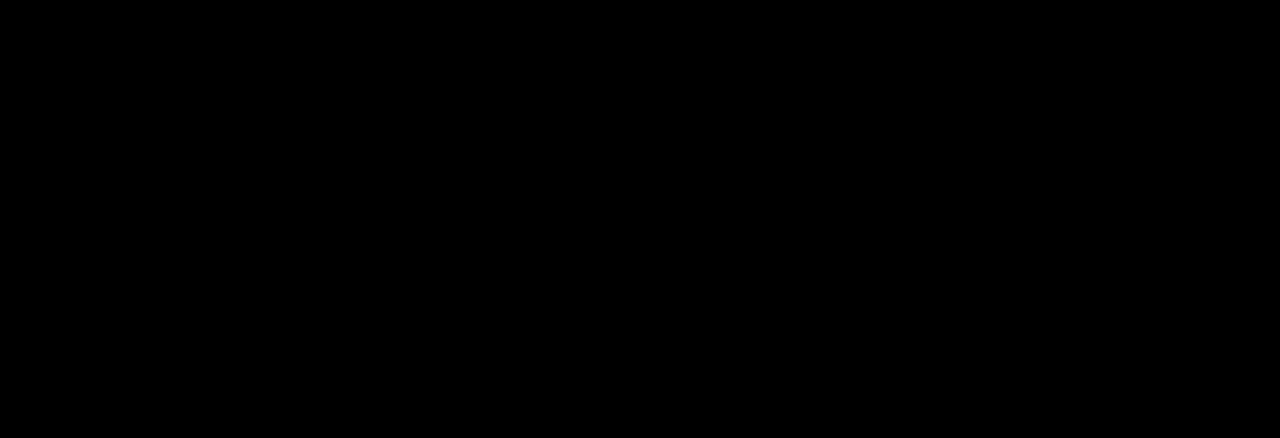
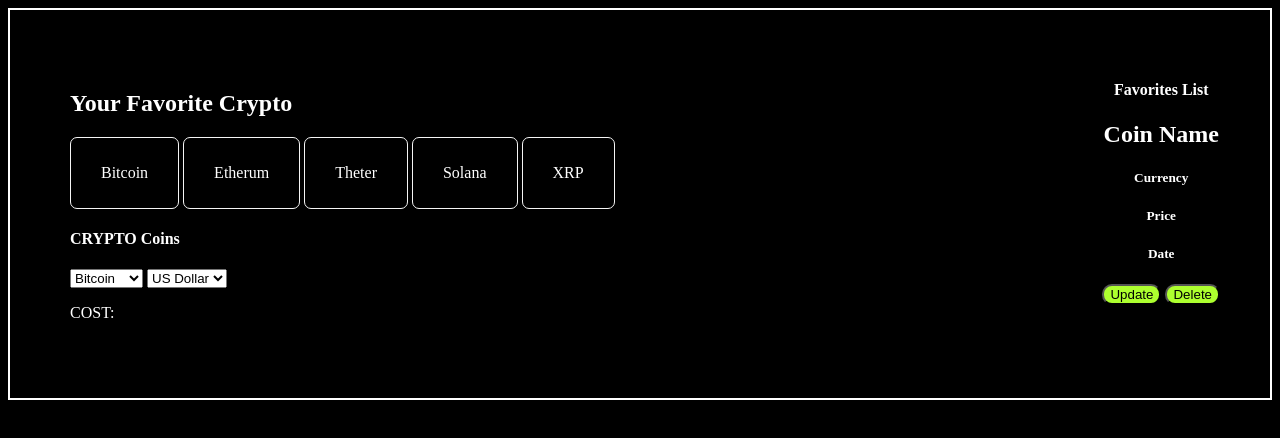
Before and after one commit to marlonmunoz/crypto-currency-converter, a plain HTML site: page index.html in a window 1280 px wide. Drawn offline with Linux system fonts and the light colour scheme.

Commit message:
css quick app mock up

```diff
--- a/index.html
+++ b/index.html
@@ -6,9 +6,89 @@
         <meta name="viewport" content="width=device-width, initial-scale=1.0">
         <title>Project_01</title>
         <link rel="stylesheet" href="styles.css">
+        <script defer src="index.js"></script>
+
     </head>
 
     <body>
-    <script src="index.js"></script>
+        <h2>Your Favorite Crypto</h2>
+
+        <div id="top-five">
+            <span>
+                <div class="borders">
+                    <p>Bitcoin</p>
+                </div>
+            </span>
+            <span>
+                <div class="borders">
+                    <p>Etherum</p>
+                </div>
+            </span>
+            <span>
+                <div class="borders">
+                    <p>Theter</p>
+                </div>
+            </span>
+            <span>
+                <div class="borders">
+                    <p>Solana</p>
+                </div>
+            </span>
+            <span>
+                <div class="borders">
+                    <p>XRP</p>
+                </div>
+            </span>
+        </div>
+
+        <div id="currency-conversion">
+            <form action="" >
+                <h4>CRYPTO Coins</h4>
+                <select id="crypto-filter" >
+                    <option value="BTC">Bitcoin</option>
+                    <option value="ETH">Etherum</option>
+                    <option value="USDT">Theter</option>
+                    <option value="USDT">Solana</option>
+                    <option value="USDT">XRP</option>
+                </select>
+
+                <select name="" id="currency-filter">
+                    <option value="USD">US Dollar</option>
+                    <option value="EUR">Euro</option>
+                    <option value="GBP">Pound</option>
+                    <option value="JPY">Yen</option>
+                </select>
+                <p id="price-title">COST:</p>
+            </form>
+        </div>
+
+        <div id="crypto-list" class="right-div">
+            <h4>Favorites List</h4>
+            <!-- <div>Coin, Currency, Price, Dates -->
+                <h2>Coin Name</h2>
+                <h5>Currency</h5>
+                <h5>Price</h5>
+                <h5>Date</h5>
+                <button id="green-btn">Update</button>
+                <button id="red-btn">Delete</button>
+            </div>
+            <!-- <div>option1
+                <button></button>
+            </div>
+            <div>option1
+                <button></button>
+            </div>
+            <div>option1
+                <button></button>
+            </div>
+            <div>option1
+                <button></button>
+            </div> -->
+        </div>
+        <!-- we will need a delete/clear btn -->
+        <footer>
+            <!-- <h6>Project</h6> -->
+        </footer>
     </body>
+
 </html>
--- a/styles.css
+++ b/styles.css
@@ -1,5 +1,42 @@
 body {
     background-color: black;
     color: white;
+    text-align: left;
+    border: 2px solid white;
+
+}
+
+.borders {
+    display: inline-block;
+    border: 1px solid whitesmoke;
+    border-radius: 7px;
+    padding: 10px 30px;
+}
+
+.right-div {
+    float: right;
+    position: absolute;
+    top: 0;
+    right: 0;
     text-align: center;
 }
+
+/* .right-div {
+    position: absolute;
+    top: 0;
+    right: 0;
+
+} */
+
+body, .right-div {
+    padding: 60px;
+}
+
+/* buttons */
+#green-btn, #red-btn {
+    background-color: greenyellow;
+    border-radius: 10px;
+}
+#red-btn:hover {
+    background-color: red;
+}
```
Lines whose indentation alone changed are shown as unchanged.
